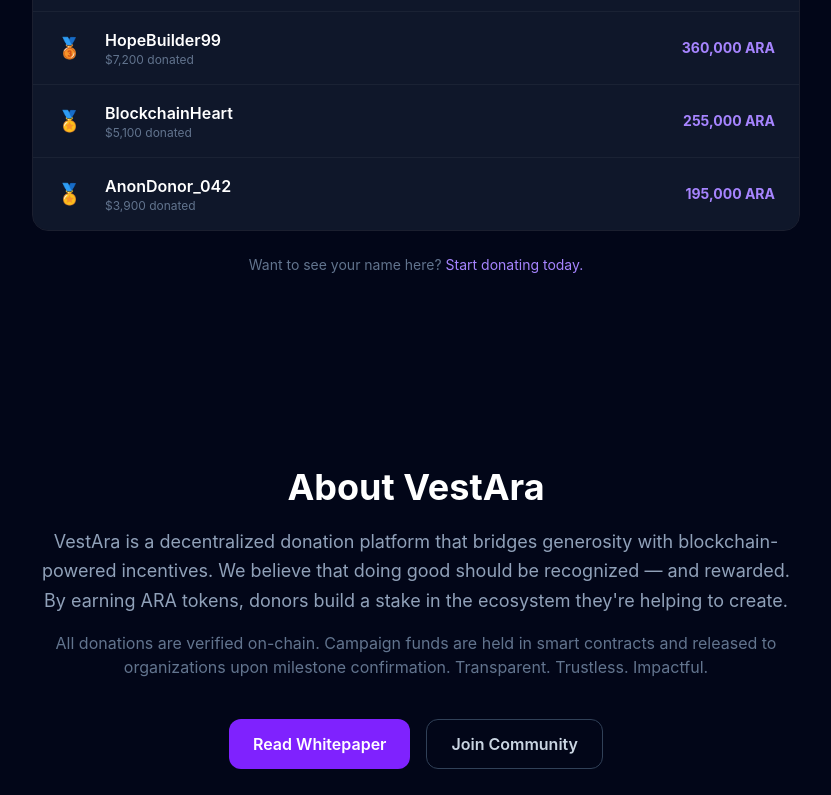
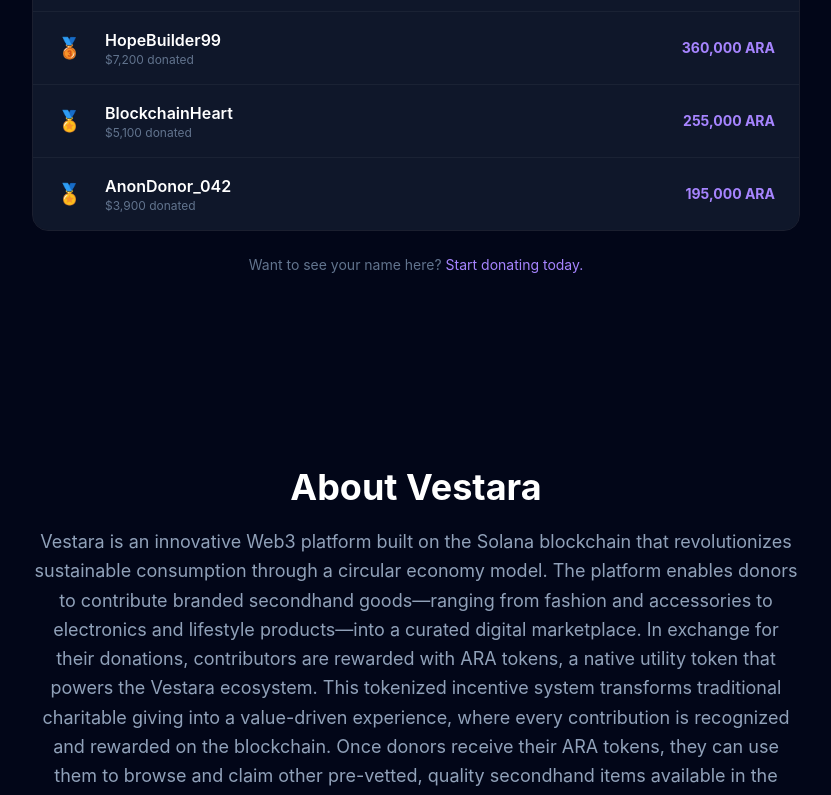
Before and after one commit to Vest-ara/vest-ara.github.io, a SvelteKit app: page / in a window 1280 px wide. Shown: the part 2000-2795 px from the top of the page, without its empty margins (224-1055 px from the left). Built offline with nearby package versions, Linux system fonts and the light colour scheme.

Commit message:
add some desc and about

```diff
--- a/src/app.html
+++ b/src/app.html
@@ -6,20 +6,25 @@
 		<link rel="icon" href="%sveltekit.assets%/favicon.svg" type="image/svg+xml" />
 		<meta name="viewport" content="width=device-width, initial-scale=1" />
 		<meta name="theme-color" content="#7c3aed" />
-		<meta name="description" content="Your app description" />
-		<meta name="author" content="Crownss" />
+
+		<!-- Primary -->
+		<meta name="description" content="Vestara is a Web3 donation platform on Solana. Donate branded secondhand goods, earn ARA tokens, and redeem them for items in the Vestara marketplace." />
 
 		<!-- Open Graph -->
-		<meta property="og:title" content="Vestara" />
-		<meta property="og:description" content="Your app description" />
-		<meta property="og:image" content="%sveltekit.assets%/og-image.png" />
+		<meta property="og:title" content="Vestara — Donate, Earn and Trade" />
+		<meta property="og:description" content="Turn your branded secondhand items into ARA utility tokens on Solana. Donate, earn, and redeem — a circular economy powered by Web3." />
+		<meta property="og:image" content="%sveltekit.assets%/favicon.svg" />
 		<meta property="og:type" content="website" />
+		<meta property="og:site_name" content="Vestara" />
 
 		<!-- Twitter -->
 		<meta name="twitter:card" content="summary_large_image" />
-		<meta name="twitter:title" content="Vestara" />
-		<meta name="twitter:description" content="Your app description" />
-		<meta name="twitter:image" content="%sveltekit.assets%/og-image.png" />
+		<meta name="twitter:title" content="Vestara — Donate, Earn and Trade" />
+		<meta name="twitter:description" content="Donate branded secondhand goods on Solana, earn ARA tokens, and claim items from the Vestara marketplace. Web3 meets sustainable fashion." />
+		<meta name="twitter:image" content="%sveltekit.assets%/favicon.svg" />
+
+		<!-- Extra -->
+		<meta name="keywords" content="Vestara, ARA token, Solana, Web3, secondhand, donation, marketplace, sustainable fashion, DeFi" />
 
 		%sveltekit.head%
 	</head>
--- a/src/routes/+page.svelte
+++ b/src/routes/+page.svelte
@@ -209,7 +209,7 @@
 		</span>
 	</h1>
 	<p class="mt-5 max-w-xl text-lg text-slate-400">
-		Vestara is a Web3 platform built on Polygon where donors
+		Vestara is a Web3 platform built on Solana where donors
 		contribute branded secondhand goods and receive ARA
 		(ARA) — a utility token — in return. Those tokens can then
 		be used to claim other items in the Vestara marketplace.
@@ -317,11 +317,13 @@
 <!-- About -->
 <section id="about" class="px-4 py-24">
 	<div class="mx-auto max-w-3xl text-center">
-		<h2 class="text-4xl font-bold text-white">About VestAra</h2>
+		<h2 class="text-4xl font-bold text-white">About Vestara</h2>
 		<p class="mt-5 text-lg leading-relaxed text-slate-400">
-			VestAra is a decentralized donation platform that bridges generosity with blockchain-powered
-			incentives. We believe that doing good should be recognized — and rewarded. By earning ARA
-			tokens, donors build a stake in the ecosystem they're helping to create.
+			Vestara is an innovative Web3 platform built on the Solana blockchain that revolutionizes sustainable consumption through a circular economy model. The platform enables donors to contribute branded secondhand goods—ranging from fashion and accessories to electronics and lifestyle products—into a curated digital marketplace.
+			In exchange for their donations, contributors are rewarded with ARA tokens, a native utility token that powers the Vestara ecosystem. This tokenized incentive system transforms traditional charitable giving into a value-driven experience, where every contribution is recognized and rewarded on the blockchain.
+			Once donors receive their ARA tokens, they can use them to browse and claim other pre-vetted, quality secondhand items available in the Vestara marketplace. This creates a sustainable cycle where goods continue to find new life with different owners, reducing waste and promoting environmentally conscious consumption.
+			Built on Solana, Vestara leverages the blockchain's high-speed transactions, low fees, and scalability to ensure a seamless user experience. The platform combines the principles of sustainability, community-driven sharing, and Web3 technology to create a transparent, trustless ecosystem where every transaction is recorded on-chain, token distribution is automated through smart contracts, and users maintain full ownership and control of their digital assets.
+			Vestara represents more than just a marketplace—it's a movement toward responsible consumption, powered by blockchain technology and community participation.
 		</p>
 		<p class="mt-4 text-slate-500">
 			All donations are verified on-chain. Campaign funds are held in smart contracts and released
```
